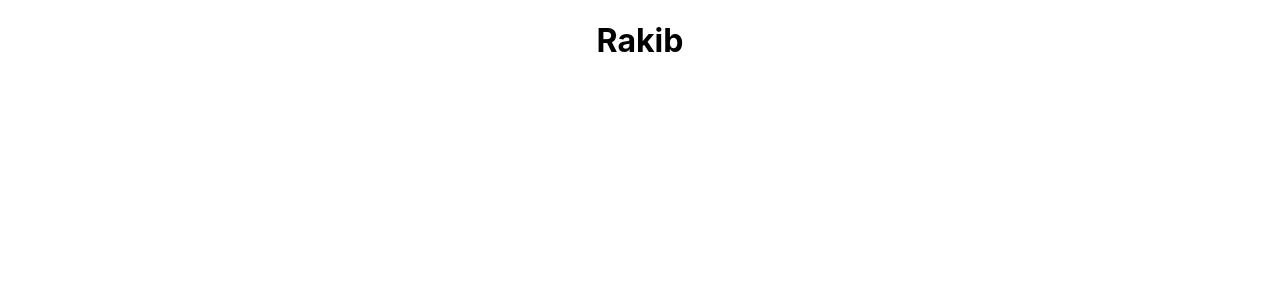
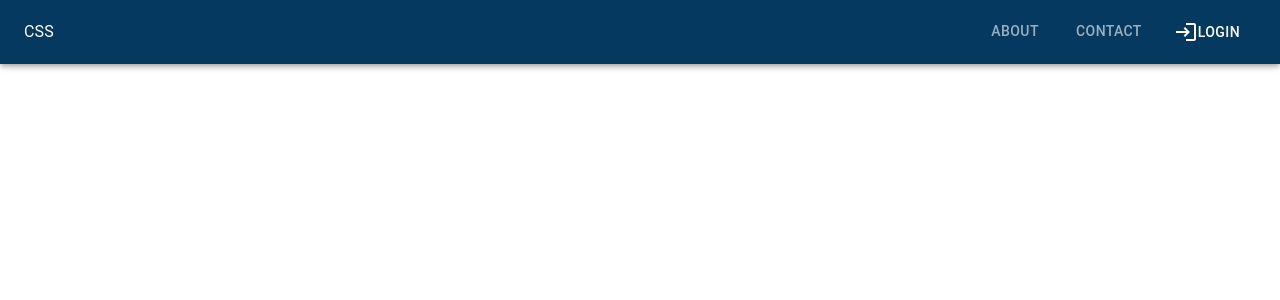
Before and after one commit to arcane75/Travel-blogs, a React (Create React App) app: page / in a window 1280 px wide. Shown: the top 300 px of the page. Built offline with nearby package versions, Linux system fonts and the light colour scheme.

Commit message:
menubar implement with MUI

```diff
--- a/package.json
+++ b/package.json
@@ -6,6 +6,7 @@
     "@emotion/react": "^11.7.1",
     "@emotion/styled": "^11.6.0",
     "@material-ui/core": "^4.12.3",
+    "@mui/icons-material": "^5.3.1",
     "@mui/material": "^5.3.1",
     "@testing-library/jest-dom": "^5.16.1",
     "@testing-library/react": "^12.1.2",
--- a/src/App.js
+++ b/src/App.js
@@ -1,9 +1,11 @@
-import './App.css';
+// import './App.css';
+
+import Menubar from "./components/Menubar/Menubar";
 
 function App() {
   return (
-    <div className="App">
-    <h1>Rakib</h1>
+    <div>
+    <Menubar></Menubar>
     </div>
   );
 }
--- /dev/null
+++ b/src/components/Menubar/MenuDrawer.js
@@ -0,0 +1,37 @@
+import { Drawer, IconButton, List, ListItemButton, ListItemIcon, ListItemText } from '@mui/material';
+import React, { useState } from 'react';
+import MenuIcon from '@mui/icons-material/Menu';
+
+const pages = ['About', 'Contact', 'Login'];
+const MenuDrawer = () => {
+    const [openDrawer, setOpenDrawer] = useState(false);
+    return (
+        <React.Fragment>
+            <Drawer
+                open={openDrawer}
+                onClose={() => setOpenDrawer(false)}
+            >
+                <List>
+                    {
+                        pages.map((page, index) => (
+                            <ListItemButton onClick={() => setOpenDrawer(false)}key={index}>
+                                <ListItemIcon>
+                                    <ListItemText>
+                                        {page}
+                                    </ListItemText>
+                                </ListItemIcon>
+                            </ListItemButton>
+                        ))
+                    }
+
+
+                </List>
+            </Drawer>
+            <IconButton sx={{ marginLeft: 'auto', color: 'white' }} onClick={() => setOpenDrawer(!openDrawer)}>
+                <MenuIcon />
+            </IconButton>
+        </React.Fragment>
+    );
+};
+
+export default MenuDrawer;
--- /dev/null
+++ b/src/components/Menubar/Menubar.js
@@ -0,0 +1,46 @@
+import React, { useState } from 'react';
+import { AppBar, Button, Tab, Tabs, Toolbar, Typography, useMediaQuery, useTheme } from '@mui/material';
+import LoginIcon from '@mui/icons-material/Login';
+import MenuDrawer from './MenuDrawer';
+const pages = ['About', 'Contact'];
+const Menubar = () => {
+    const [value, setValue] = useState();
+    const theme = useTheme();
+    const isMatch = useMediaQuery(theme.breakpoints.down('md'));
+    return (
+        <React.Fragment>
+            <AppBar sx={{ background: "#063960" }}>
+                <Toolbar>
+                    <Typography>CSS</Typography>
+
+                    {
+                        isMatch ?
+                            (
+                                <>
+                                    {/* <Typography>CSS</Typography> */}
+                                    <MenuDrawer />
+                                </>
+                            ) :
+                            (
+                                <>
+                                    <Tabs sx={{ marginLeft: 'auto' }} textColor='inherit' value={value} onChange={(e, value) => setValue(value)} indicatorColor='secondary'>
+
+                                        {
+                                            pages.map((page, index) => <Tab key={index} label={page} />)
+                                        }
+
+                                    </Tabs>
+
+                                    <Button variant="secondary" color="error"><LoginIcon />Login</Button>
+                                </>
+                            )
+                    }
+
+                </Toolbar>
+
+            </AppBar>
+        </React.Fragment>
+    );
+};
+
+export default Menubar;
```
Also changed, not shown: 2 other files (tests, documents, lock files or other folders).
